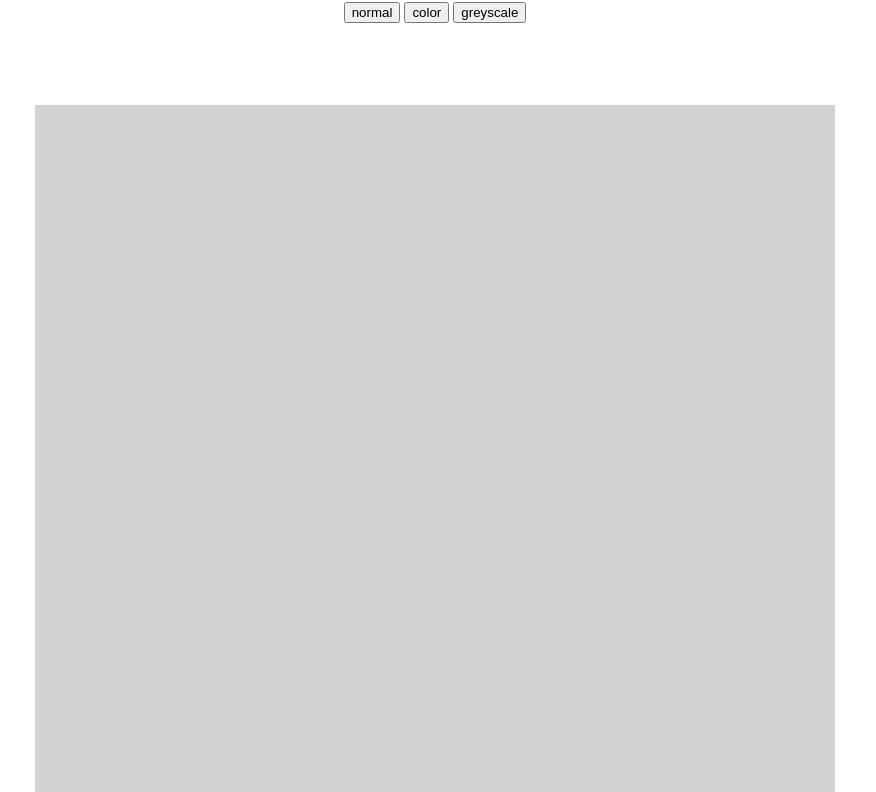
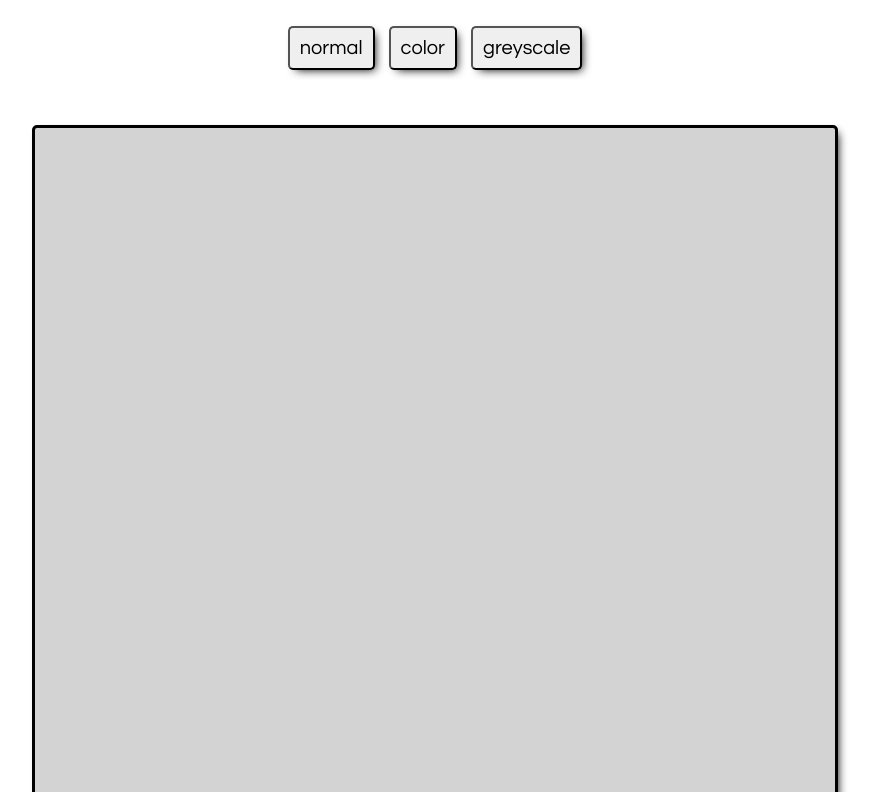
Before and after one commit to aplyd/etch-a-sketch, a plain HTML site: page index.html in a window 1280 px wide. Shown: the part 75-867 px from the top of the page, without its empty margins (205-1081 px from the left). Drawn offline with Linux system fonts and the light colour scheme.

Commit message:
add minimal styling

```diff
--- a/index.html
+++ b/index.html
@@ -7,6 +7,7 @@
         <meta name="description" content="">
         <meta name="viewport" content="width=device-width, initial-scale=1">
         <link rel="stylesheet" href="/style.css">
+        <link href="https://fonts.googleapis.com/css?family=Questrial&display=swap" rel="stylesheet">
     </head>
     <body>
 
--- a/script.js
+++ b/script.js
@@ -106,7 +106,7 @@ function clearNormal() {
             createGridNormal(size);
         } else {
             alert('characters other than numbers are not supported');
-                clear();
+                createGridNormal(16);
             }
 }
 
@@ -116,7 +116,7 @@ function clearColor() {
             createGridColor(size);
         } else {
             alert('characters other than numbers are not supported');
-                clear();
+                createGridColor(16);
             }
 }
 
@@ -126,7 +126,8 @@ function clearGreyScale() {
             createGridGreyscale(size);
         } else {
             alert('characters other than numbers are not supported');
-                clear();
+                createGridGreyscale(16);
+
             }
 }
 
--- a/style.css
+++ b/style.css
@@ -28,18 +28,56 @@ header {
     padding-top: 20px;
     text-align: center;
     padding-bottom: 20px;
+    font-family: 'Questrial', sans-serif;
+    font-size: 40px;
+    margin-bottom: 20px;
 }
 
 #clearBtn {
     grid-row: 2;
+    font-family: 'Questrial', sans-serif;
+    font-size: 20px;
+    border-radius: 5px;
+    padding: 10px;
+    margin-left: 5px;
+    margin-right: 5px;
+    user-select: none;
+    box-shadow: 4px 4px 10px -4px;
+}
+
+#clearColor:focus {
+    outline: none;
 }
 
 #clearBtnColor {
     grid-row: 2;
+    font-family: 'Questrial', sans-serif;
+    font-size: 20px;
+    border-radius: 5px;
+    padding: 10px;
+    margin-left: 5px;
+    margin-right: 5px;
+    box-shadow: 4px 4px 10px -4px;
+}
+
+#clearBtnColor:focus {
+    outline: none;
 }
 
 #clearBtnGreyscale {
     grid-row: 2;
+    font-family: 'Questrial', sans-serif;
+    font-size: 20px;
+    border-radius: 5px;
+    padding: 10px;
+    margin-left: 5px;
+    margin-right: 5px;
+    user-select: none;
+    box-shadow: 4px 4px 10px -4px;
+}
+
+#clearBtnGreyscale:focus {
+    outline: none;
 }
 
 .container {
@@ -52,6 +90,10 @@ header {
     grid-template-rows: repeat(var(--size), 1fr);
     background: lightgrey;
     margin: 0 auto;
+    margin-top: 20px;
+    border: solid 3px black;
+    border-radius: 5px;
+    box-shadow: 4px 4px 10px -4px;
 }
 
 .pixel {
```
